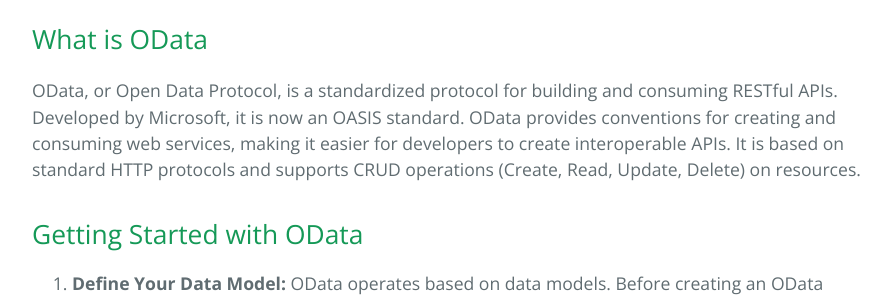
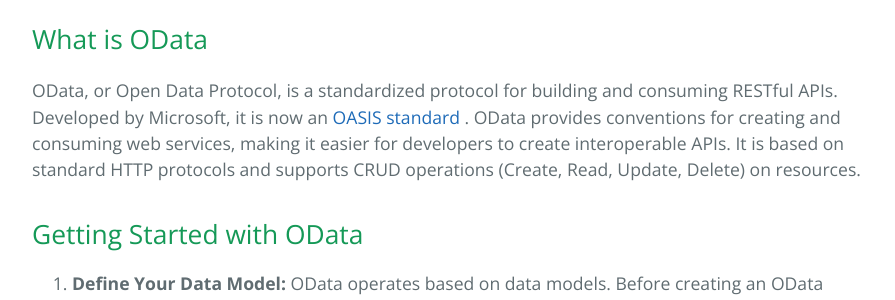
Before and after one commit to learning-software-engineering/learning-software-engineering.github.io, a Jekyll site: the page built from Topics/Tech_Stacks/Odata.md, in a window 1280 px wide and 1400 px high, scrolled down 864 px. Shown: the part 182-482 px from the top of the window, without its empty margins (192-1087 px from the left). Built offline with Jekyll 4.4.1, drawn with Linux system fonts in a browser that asks for light colours; our own code applies the rules of GitHub Pages for plain Markdown files; some of the changed text lies outside the part shown.

````diff
--- a/Topics/Tech_Stacks/Odata.md
+++ b/Topics/Tech_Stacks/Odata.md
@@ -14,13 +14,19 @@
 
 ### [Additional Resources](#additional-resources-1)
 
+<a id="introduction-1"></a>
+
 ## Introduction
 
 In this guide, you will explore OData, a powerful protocol for building and consuming RESTful APIs. This tutorial aims to provide a foundational understanding of what OData is, its key concepts, and how to use it to create robust and interoperable APIs. Before you dive in, ensure you have a basic understanding of web development and RESTful principles.
 
+<a id="what-is-odata-1"></a>
+
 ## What is OData
 
-OData, or Open Data Protocol, is a standardized protocol for building and consuming RESTful APIs. Developed by Microsoft, it is now an OASIS standard. OData provides conventions for creating and consuming web services, making it easier for developers to create interoperable APIs. It is based on standard HTTP protocols and supports CRUD operations (Create, Read, Update, Delete) on resources.
+OData, or Open Data Protocol, is a standardized protocol for building and consuming RESTful APIs. Developed by Microsoft, it is now an [OASIS standard](https://www.oasis-open.org/standards) . OData provides conventions for creating and consuming web services, making it easier for developers to create interoperable APIs. It is based on standard HTTP protocols and supports CRUD operations (Create, Read, Update, Delete) on resources.
+
+<a id="getting-started-with-odata-1"></a>
 
 ## Getting Started with OData
 
@@ -35,6 +41,8 @@ OData, or Open Data Protocol, is a standardized protocol for building and consum
 
 4. **Enable Querying:**
    OData allows clients to query data using a standardized syntax. Ensure that your service supports OData query options, such as `$filter`, `$select`, `$top`, and `$orderby`.
+
+<a id="odata-basics-1"></a>
 
 ## OData Basics
 
@@ -63,7 +71,9 @@ At the core of OData is its ability to expose data entities as resources accessi
 - **Navigation Properties**
   Entities can have relationships with other entities through navigation properties. Clients can traverse these relationships to access related data.
 
-## How to Use OData for RESTful APIs (Example)
+<a id="how-to-use-odata-for-restful-apis-1"></a>
+
+## How to Use OData for RESTful APIs
 
 ### Setting Up OData
 
@@ -168,17 +178,19 @@ At the core of OData is its ability to expose data entities as resources accessi
 4. **Accessing OData Endpoints:**
    Your OData endpoints are now accessible. For example, to get a product by ID:
 
-   ```bash
+   ```http
    GET /odata/Product('product_id')
    ```
 
    To retrieve all products:
 
-   ```bash
+   ```http
    GET /odata/Product
    ```
 
    Customize and extend these routes based on your API requirements.
+
+<a id="additional-resources-1"></a>
 
 ## Additional Resources
 
````
